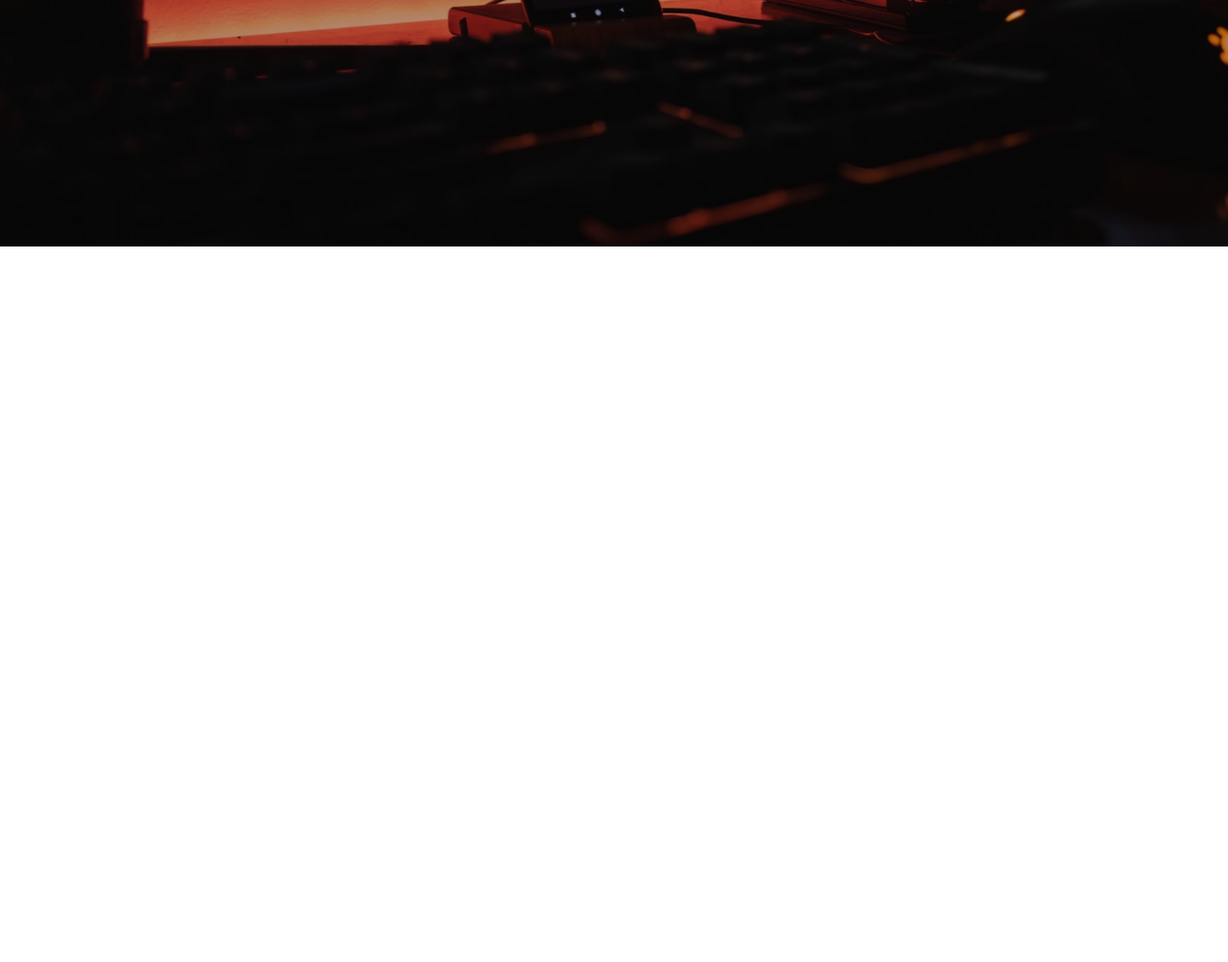
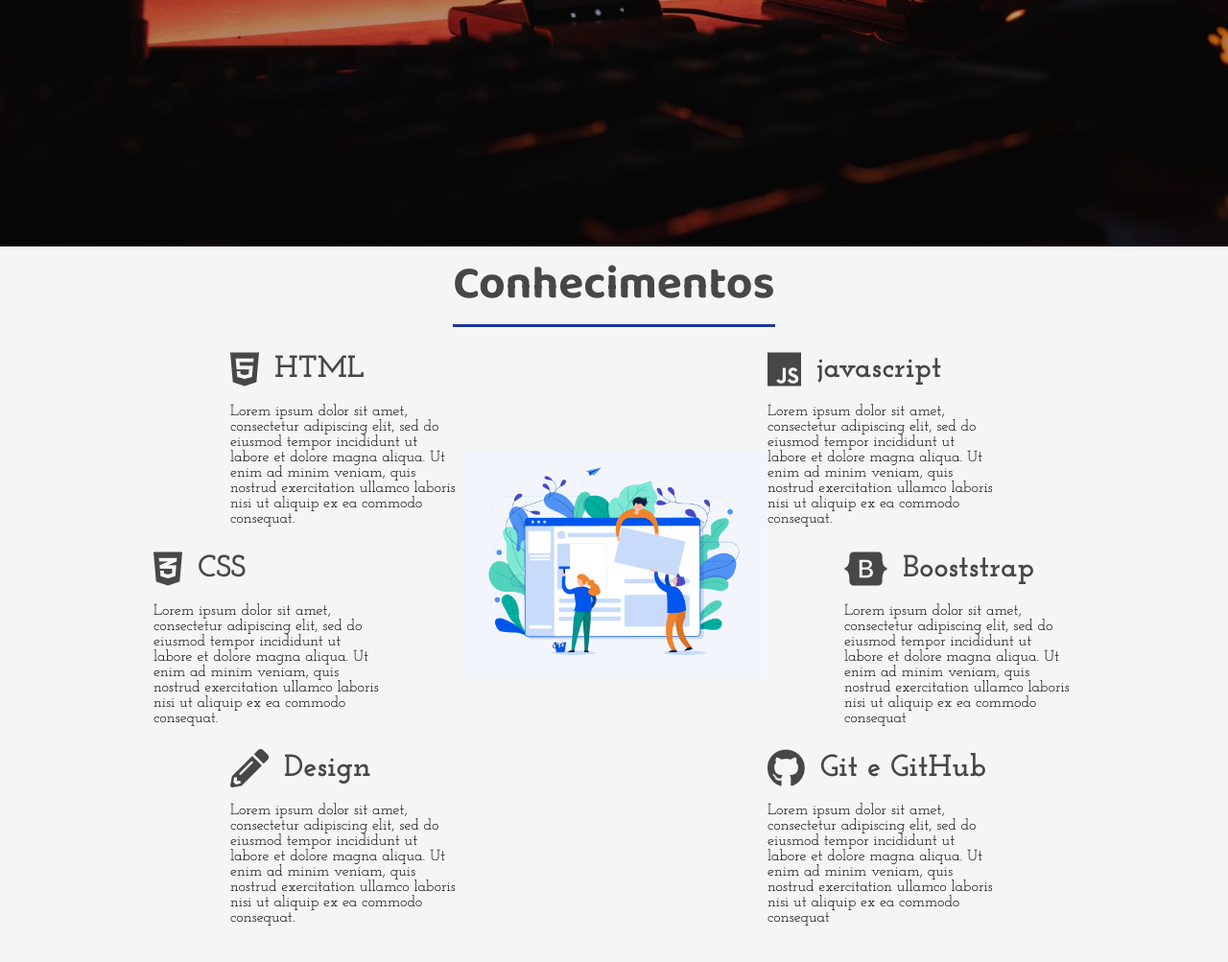
Before and after one commit to Sheldon3107/portifolio, a plain HTML site: page index.html in a window 1280 px wide. Shown: the part 543-1546 px from the top of the page at 96% size. Before the commit the page ends 800 px from the top, so only its background shows below. Drawn offline with Linux system fonts and the light colour scheme.

Commit message:
grid conhecimentos

```diff
--- a/index.html
+++ b/index.html
@@ -34,7 +34,7 @@
 		</div>
 	</header>
 
-	<div class="sidebar">
+	<aside class="sidebar">
 
 		<nav>
 			 <ul class="menu">
@@ -52,7 +52,103 @@
 			<a href="#"><i class="fab fa-instagram-square"></i></a>
 		</div>
 
-	</div>
+	</aside>
+
+	<section class="sessao-conhecimentos">
+		<div class="sessao-header">
+			<h1>Conhecimentos</h1>
+		</div>
+		<div class="conhecimentos">
+
+			<div class="conhecimento">
+				<div class="conhecimento-header">
+					<i class="fab fa-html5"></i>
+					<h3>HTML</h3>
+				</div>
+				<div class="conhecimento-text">
+					<p>Lorem ipsum dolor sit amet, consectetur adipiscing elit,
+						sed do eiusmod tempor incididunt ut labore et dolore magna aliqua.
+						Ut enim ad minim veniam, quis nostrud exercitation ullamco laboris nisi
+						ut aliquip ex ea commodo consequat.</p>
+				</div>
+			</div>
+
+
+			<div class="conhecimento">
+				<div class="conhecimento-header">
+					<i class="fab fa-css3-alt"></i>
+					<h3>CSS</h3>
+				</div>
+				<div class="conhecimento-text">
+					<p>Lorem ipsum dolor sit amet, consectetur adipiscing elit,
+						sed do eiusmod tempor incididunt ut labore et dolore magna aliqua.
+						Ut enim ad minim veniam, quis nostrud exercitation ullamco laboris nisi
+						ut aliquip ex ea commodo consequat.</p>
+				</div>
+			</div>
+
+
+			<div class="conhecimento">
+				<div class="conhecimento-header">
+					<i class="fas fa-pencil-alt"></i>
+					<h3>Design</h3>
+				</div>
+				<div class="conhecimento-text">
+					<p>Lorem ipsum dolor sit amet, consectetur adipiscing elit,
+						sed do eiusmod tempor incididunt ut labore et dolore magna aliqua.
+						Ut enim ad minim veniam, quis nostrud exercitation ullamco laboris nisi
+						ut aliquip ex ea commodo consequat.</p>
+				</div>
+			</div>
+
+
+			<div class="conhecimento">
+				<div class="conhecimento-header">
+					<i class="fab fa-js"></i>
+					<h3>javascript</h3>
+				</div>
+				<div class="conhecimento-text">
+					<p>Lorem ipsum dolor sit amet, consectetur adipiscing elit,
+						sed do eiusmod tempor incididunt ut labore et dolore magna aliqua.
+						Ut enim ad minim veniam, quis nostrud exercitation ullamco laboris nisi
+						ut aliquip ex ea commodo consequat.</p>
+				</div>
+			</div>
+
+
+			<div class="conhecimento">
+				<div class="conhecimento-header">
+					<i class="fab fa-bootstrap"></i>
+					<h3>Booststrap</h3>
+				</div>
+				<div class="conhecimento-text">
+					<p>Lorem ipsum dolor sit amet, consectetur adipiscing elit,
+						sed do eiusmod tempor incididunt ut labore et dolore magna aliqua.
+						Ut enim ad minim veniam, quis nostrud exercitation ullamco laboris nisi
+						ut aliquip ex ea commodo consequat</p>
+				</div>
+			</div>
+
+
+			<div class="conhecimento">
+				<div class="conhecimento-header">
+					<i class="fab fa-github"></i>
+					<h3>Git e GitHub</h3>
+				</div>
+				<div class="conhecimento-text">
+					<p>Lorem ipsum dolor sit amet, consectetur adipiscing elit,
+						sed do eiusmod tempor incididunt ut labore et dolore magna aliqua.
+						Ut enim ad minim veniam, quis nostrud exercitation ullamco laboris nisi
+						ut aliquip ex ea commodo consequat</p>
+				</div>
+			</div>
+
+			<div class="conhecimentos-img-wrapper">
+				<img src="img/conhecimento.png" alt="Imagem Conhecimento">
+			</div>
+
+		</div>
+	</section>
 
 </div>
 </body>
--- a/style.css
+++ b/style.css
@@ -250,3 +250,90 @@ header{
 .social-media i:hover{
 	color: #1b369e;
 }
+
+.conhecimentos {
+	display: grid;
+	grid-template-columns: repeat(16, 1fr);
+	grid-template-rows: repeat(6, 6rem);
+	row-gap: .5rem;
+}
+
+.conhecimento:nth-child(1){
+	grid-column: 4 / 7;
+	grid-row: 1 / 35;
+}
+
+.conhecimento:nth-child(2){
+	grid-column: 3 / 6;
+	grid-row: 3 / 5;
+}
+
+.conhecimento:nth-child(3){
+	grid-column: 4 / 7;
+	grid-row: 5 / -1;
+}
+
+.conhecimento:nth-child(4){
+	grid-column: 11 / 14;
+	grid-row: 1 / 3;
+}
+
+.conhecimento:nth-child(5){
+	grid-column: 12 / 15;
+	grid-row: 3 / 5;
+}
+
+.conhecimento:nth-child(6){
+	grid-column: 11 / 14;
+	grid-row: 5 / -1;
+}
+
+.sessao-conhecimentos{
+	background-color: #f5f5f5;
+}
+
+.sessao-header{
+	display: flex;
+	align-items: center;
+	justify-content: center;
+}
+
+.sessao-header h1{
+	font-family: var(--font-primary);
+	font-size: 3rem;
+	color: #474747;
+	border-bottom: solid 3px #1b369e;
+	margin-bottom: 1.5rem;
+}
+
+.conhecimento-header{
+	display: flex;
+	align-items: center;
+	color: #474747;
+}
+
+.conhecimento-header i{
+	font-size: 2.5rem;
+}
+
+.conhecimento-header h3{
+	font-family: var(--font-secundary);
+	font-size: 2rem;
+	padding-left: 1rem;
+}
+
+.conhecimento-text{
+	font-family: var(--font-secundary);
+	margin-top: 1rem;
+}
+
+.conhecimentos-img-wrapper{
+		grid-column: 7 / 11;
+		grid-row: 2 / 6;
+		width: 100%;
+}
+
+.conhecimentos-img-wrapper img{
+	object-fit: cover;
+	width: 100%;
+}
```
Also changed, not shown: img/conhecimento.png (added).
